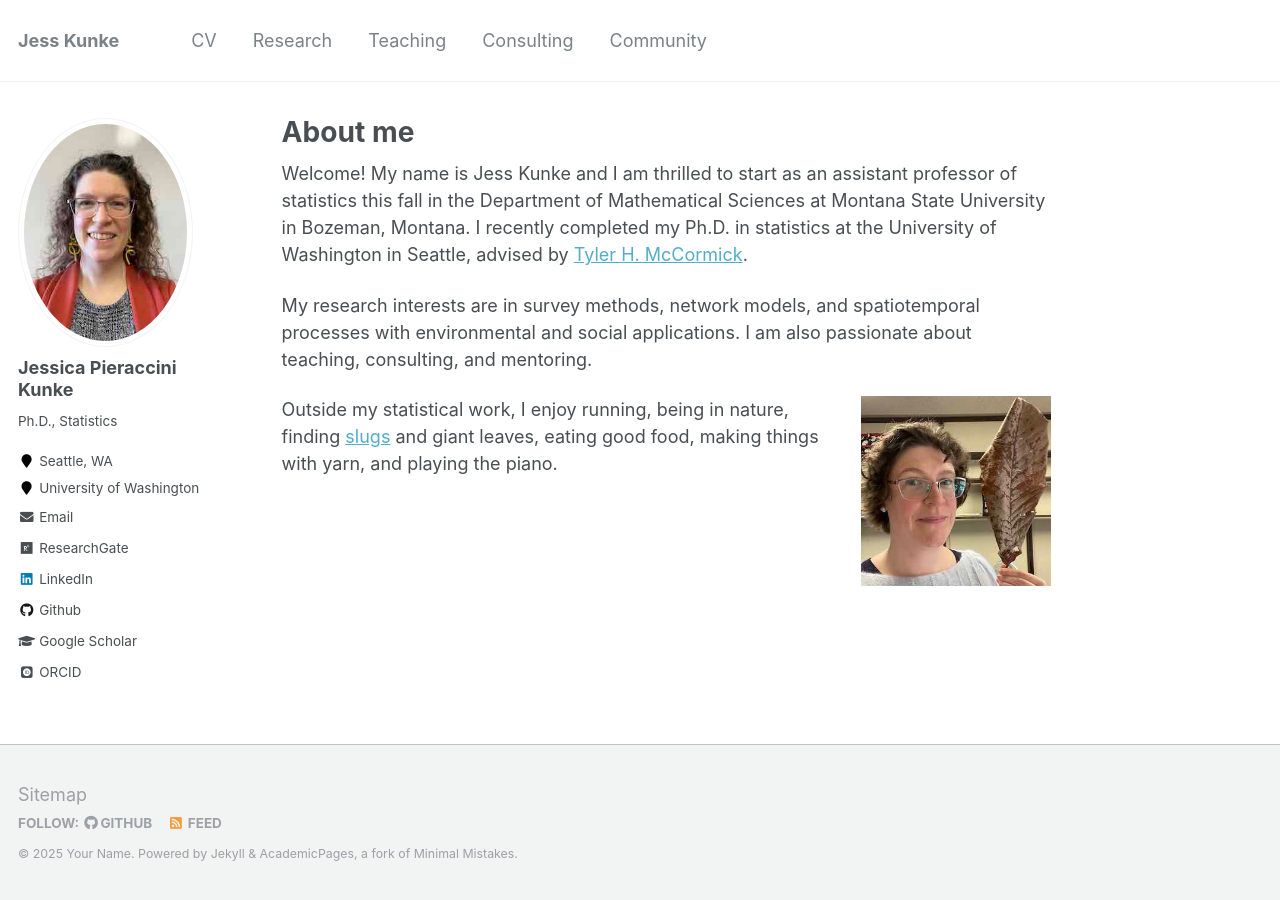
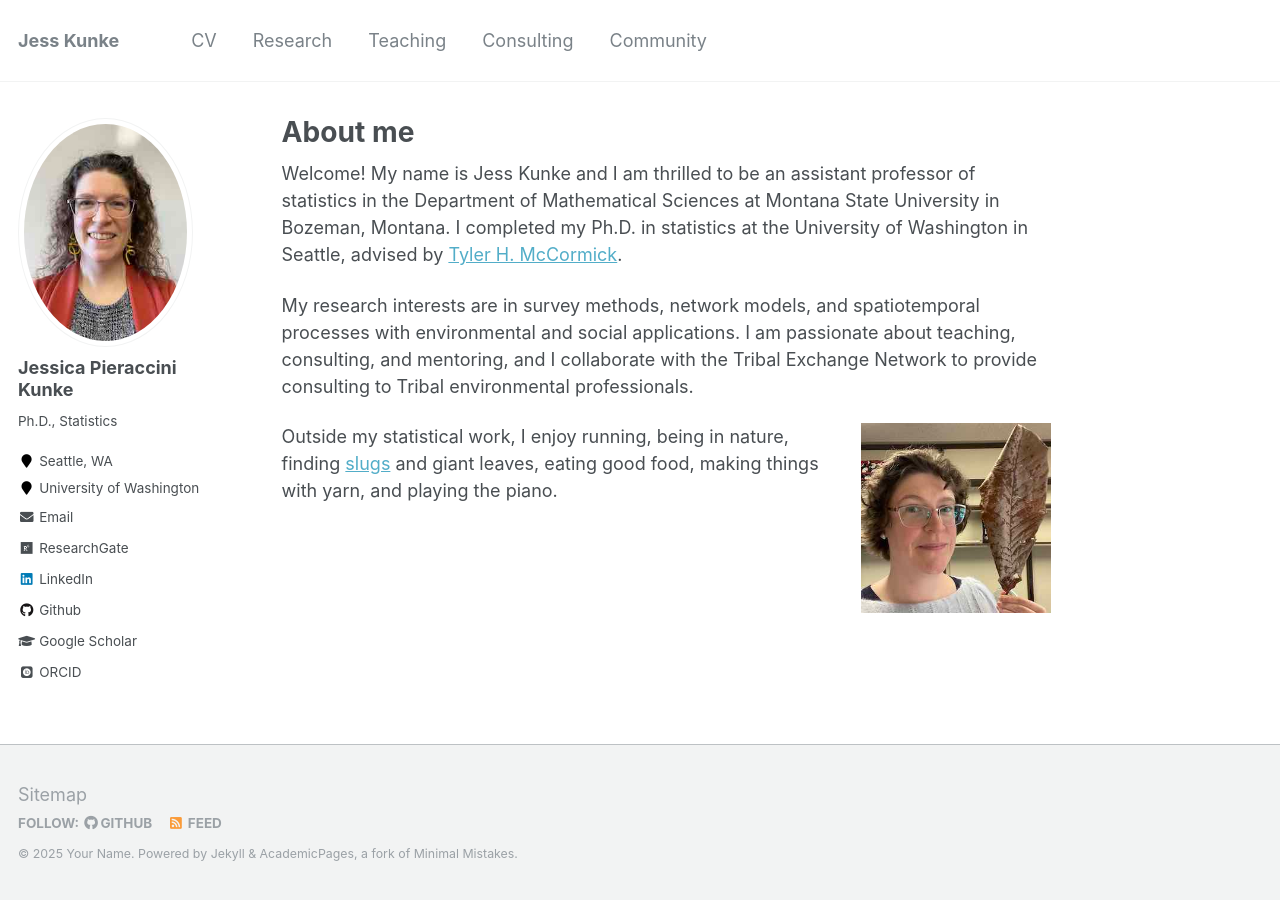
Before and after one commit to jpierkunke/jpierkunke.github.io, a Jekyll site: the page built from _pages/about.md, in a window 1280 px wide. Built offline with Jekyll 4.4.1, drawn with Linux system fonts in a browser that asks for light colours; some web fonts are replaced.

Commit message:
Update about me to reflect new position at MSU

```diff
--- a/_pages/about.md
+++ b/_pages/about.md
@@ -8,9 +8,9 @@ redirect_from:
   - /about.html
 ---
 
-Welcome!  My name is Jess Kunke and I am thrilled to start as an assistant professor of statistics this fall in the Department of Mathematical Sciences at Montana State University in Bozeman, Montana.  I recently completed my Ph.D. in statistics at the University of Washington in Seattle, advised by [Tyler H. McCormick](https://thmccormick.github.io/).
+Welcome!  My name is Jess Kunke and I am thrilled to be an assistant professor of statistics in the Department of Mathematical Sciences at Montana State University in Bozeman, Montana.  I completed my Ph.D. in statistics at the University of Washington in Seattle, advised by [Tyler H. McCormick](https://thmccormick.github.io/).
 
-My research interests are in survey methods, network models, and spatiotemporal processes with environmental and social applications.  I am also passionate about teaching, consulting, and mentoring.
+My research interests are in survey methods, network models, and spatiotemporal processes with environmental and social applications.  I am passionate about teaching, consulting, and mentoring, and I collaborate with the Tribal Exchange Network to provide consulting to Tribal environmental professionals.
 
 ![These giant leaves fall in the UW Seattle quad](/images/BigLeaf_square.jpg){: .align-right width="190px"}
 
```
